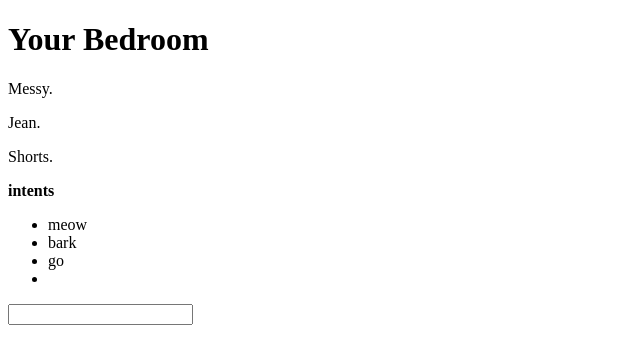
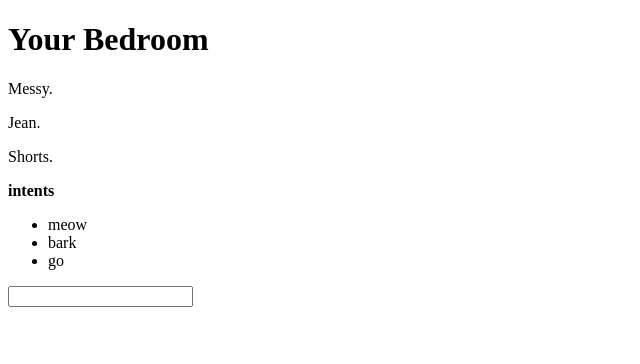
Before and after one commit to robflynn/patdjs, a Vue app: page / in a window 1280 px wide. Shown: the top 364 px of the page, without its empty margins (0-640 px from the left). Built offline with nearby package versions, Linux system fonts and the light colour scheme.

Commit message:
Setup basic console event logging

```diff
--- a/src/components/console.vue
+++ b/src/components/console.vue
@@ -1,15 +1,34 @@
 <script>
+const Event = require('../lib/events')
+
 import Patd from '../lib/patd'
+
+const patd = Patd.shared()
 
 export default {
   name: 'Console',
   computed: {
     triggers() {
-      return Patd.shared().activeIntents.flatMap(intents => intents.triggers)
+      return patd.activeIntents.flatMap(intents => intents.triggers)
     }
+  },
+
+  mounted() {
+    Object.keys(Event).forEach(key => {
+      patd.eventManager.on(Event[key], (data) => {
+        console.log('📟 ', Event[key], data)
+      })
+    })
   }
 }
 </script>
+
+<style scoped>
+  textarea {
+    width: 400px;
+    height: 100px;
+  }
+</style>
 
 <template>
   <div class="console">
@@ -21,6 +40,5 @@ export default {
         </li>
       </ul>
     </div>
-
   </div>
 </template>
--- a/src/lib/patd.js
+++ b/src/lib/patd.js
@@ -55,10 +55,10 @@ export default class Patd {
   }
 
   get activeIntents() {
-    const qq = [this.intents, this.currentRoom.activeIntents].flatMap(intents => intents)
-    console.log(qq)
-
-    return qq
+    return [
+      this.intents,
+      this.currentRoom.activeIntents
+    ].flatMap(intents => intents)
   }
 
   constructor() {
@@ -107,13 +107,13 @@ export default class Patd {
         id: 1,
         name: "Your Bedroom",
         description: "Messy.\nJean.\nShorts.",
-        activeIntents: () => { return [] }
+        activeIntents: [],
       },
       {
         id: 2,
         name: "Another Room",
         description: "This room is different from the other room.",
-        activeIntents: () => { return [] }
+        activeIntents: [],
       }
     ]
   }
```
